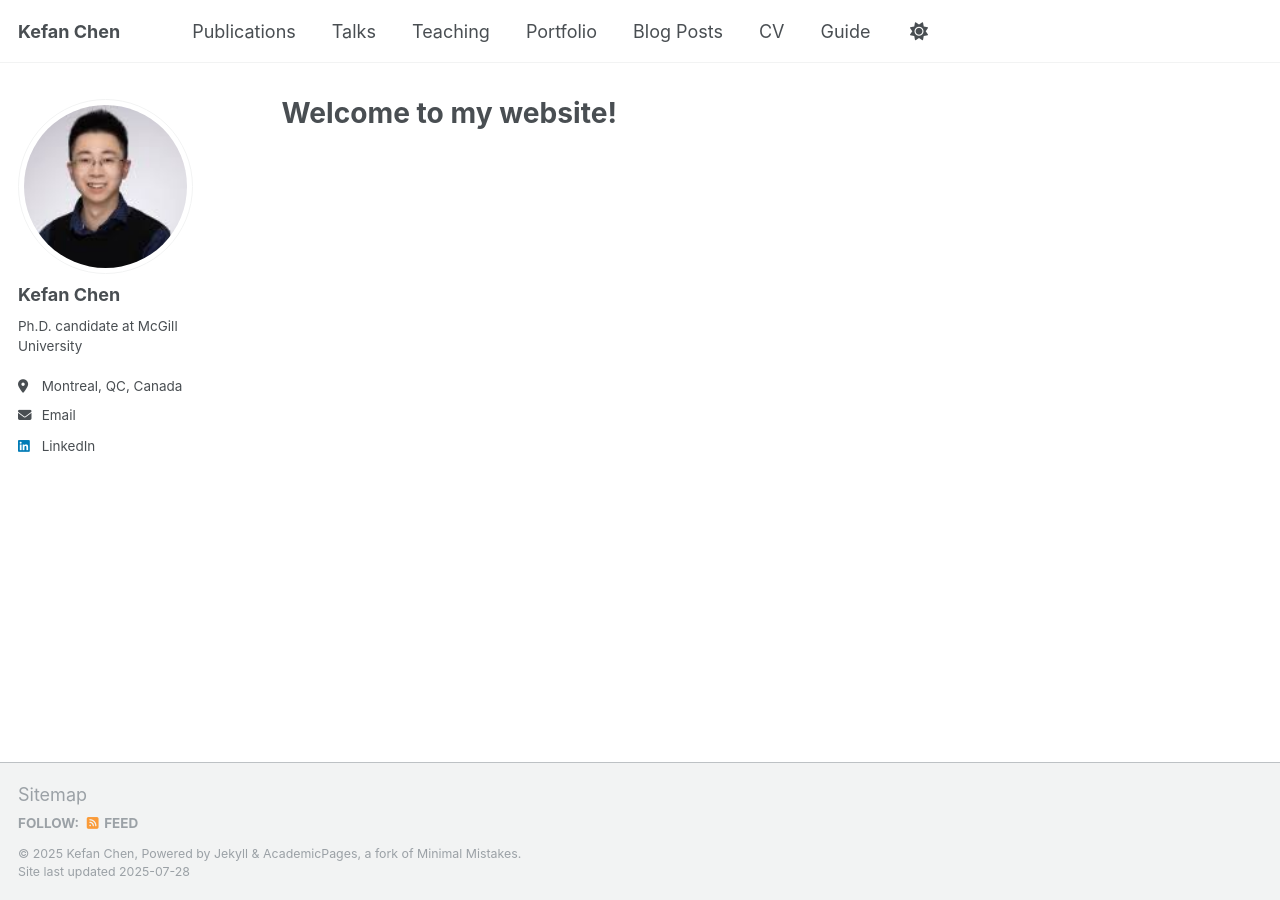
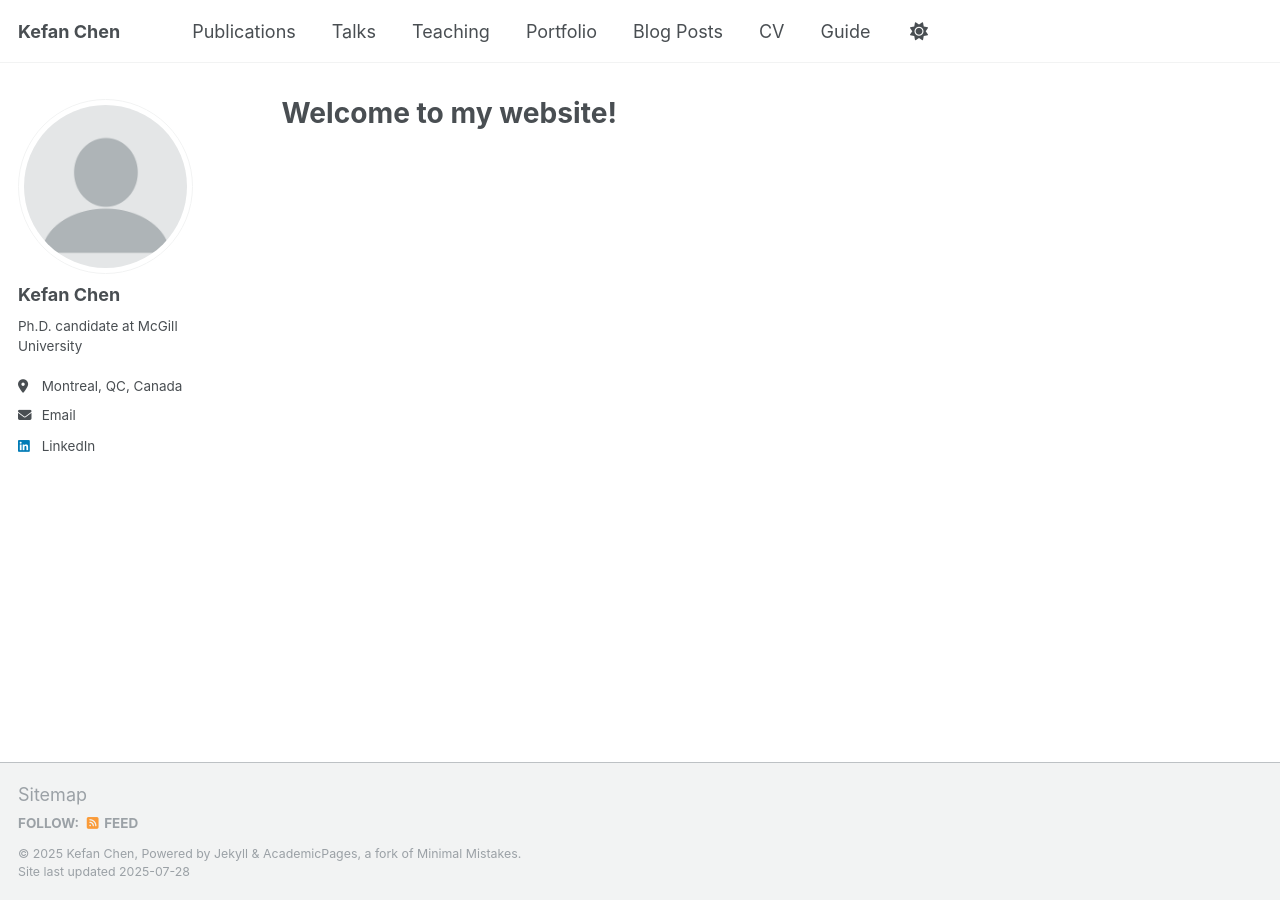
Before and after one commit to kefan-chen/kefan-chen.github.io, a Jekyll site: the page built from _pages/about.md, in a window 1280 px wide. Built offline with Jekyll 4.4.1, drawn with Linux system fonts in a browser that asks for light colours; a script that is not in the unit is left out.

Commit message:
Update _config.yml

```diff
--- a/_config.yml
+++ b/_config.yml
@@ -22,7 +22,7 @@ repository               : "academicpages/academicpages.github.io"
 #               Additional customization can be done by editing /_includes/author-profile.html
 author:
   # Biographic information
-  avatar           : "kefan.png"
+  avatar           : "profile.png"
   name             : "Kefan Chen"
   pronouns         : # example: "he/his"
   bio              : "Ph.D. candidate at McGill University"
```
